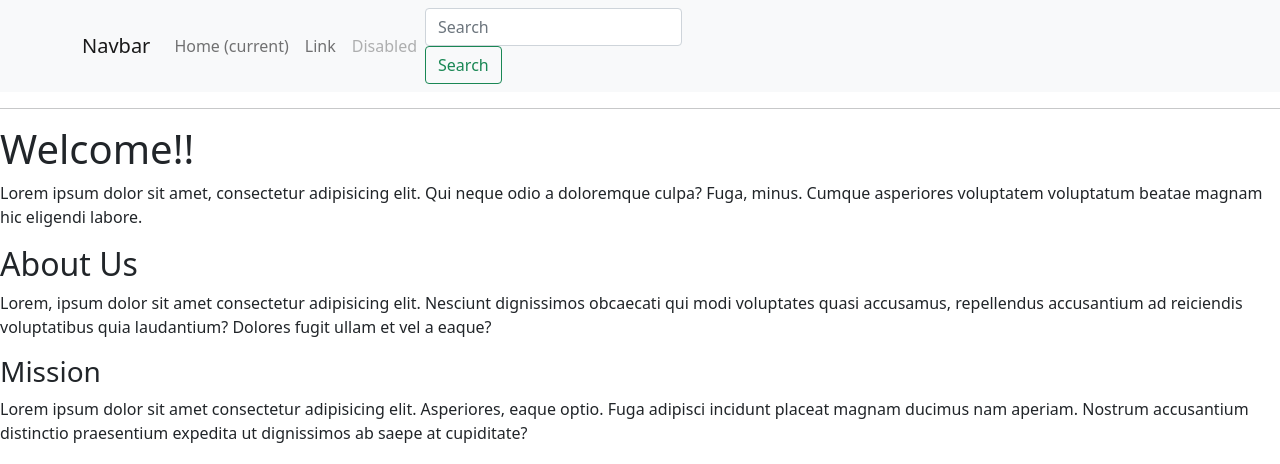
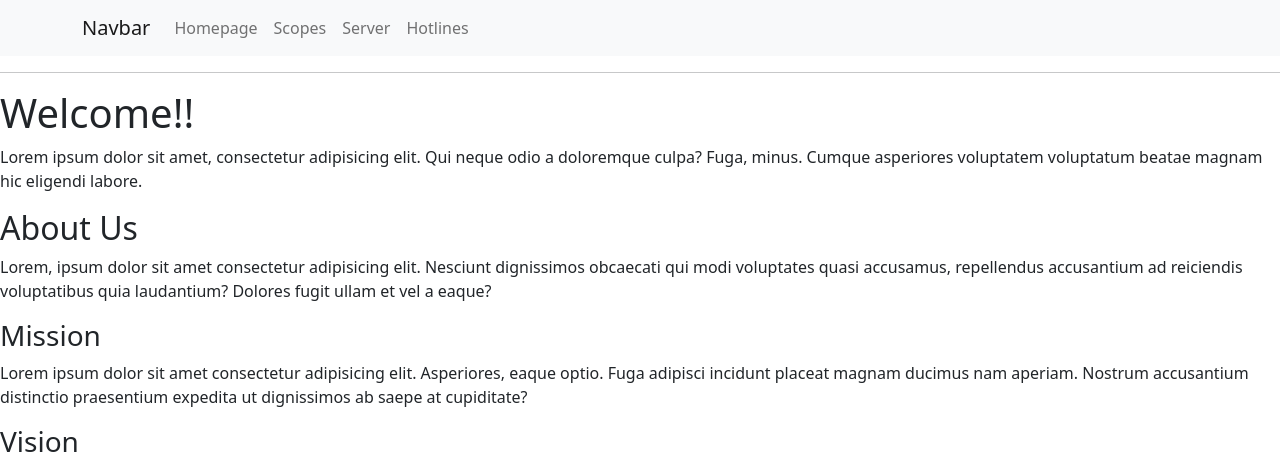
Before and after one commit to LilyxMeng/HackVioletHack, a plain HTML site: page Aurora/templates/index.html in a window 1280 px wide. Shown: the top 464 px of the page. Drawn offline with nearby package versions, Linux system fonts and the light colour scheme; files that its build step writes are made by us from their sources.

Commit message:
initial commit

```diff
--- a/Aurora/templates/index.html
+++ b/Aurora/templates/index.html
@@ -3,10 +3,13 @@
 <head>
     <meta charset="UTF-8">
     <meta name="viewport" content="width=device-width, initial-scale=1.0">
+    <!--link to css-->
     <link href="https://cdn.jsdelivr.net/npm/bootstrap@5.0.0-beta1/dist/css/bootstrap.min.css" rel="stylesheet" integrity="sha384-giJF6kkoqNQ00vy+HMDP7azOuL0xtbfIcaT9wjKHr8RbDVddVHyTfAAsrekwKmP1" crossorigin="anonymous">
+    <link href="static/style.css" rel="stylesheet">
+    <!--end of links to css-->
+
     <title>Aurora</title>
 </head>
-<body>
 
     <nav class="navbar navbar-expand-lg navbar-light bg-light">
     <div class="container">
@@ -17,22 +20,22 @@
         <div class="collapse navbar-collapse" id="navbarSupportedContent">
             <ul class="navbar-nav mr-auto">
             <li class="nav-item active">
-                <a class="nav-link" href="#">Home <span class="sr-only">(current)</span></a>
+                <a class="nav-link" href="#">Homepage</a>
             </li>
             <li class="nav-item">
-                <a class="nav-link" href="#">Link</a>
+                <a class="nav-link" href="#">Scopes</a>
             </li>
             <li class="nav-item">
-                <a class="nav-link disabled" href="#">Disabled</a>
+                <a class="nav-link" href="#">Server</a>
+            </li>
+            <li class="nav-item">
+                <a class="nav-link" href="#">Hotlines</a>
             </li>
             </ul>
-            <form class="form-inline my-2 my-lg-0">
-            <input class="form-control mr-sm-2" type="search" placeholder="Search" aria-label="Search">
-            <button class="btn btn-outline-success my-2 my-sm-0" type="submit">Search</button>
-            </form>
   </div>
   </div>
 </nav>
+<body>
 
     <header>
 
```
